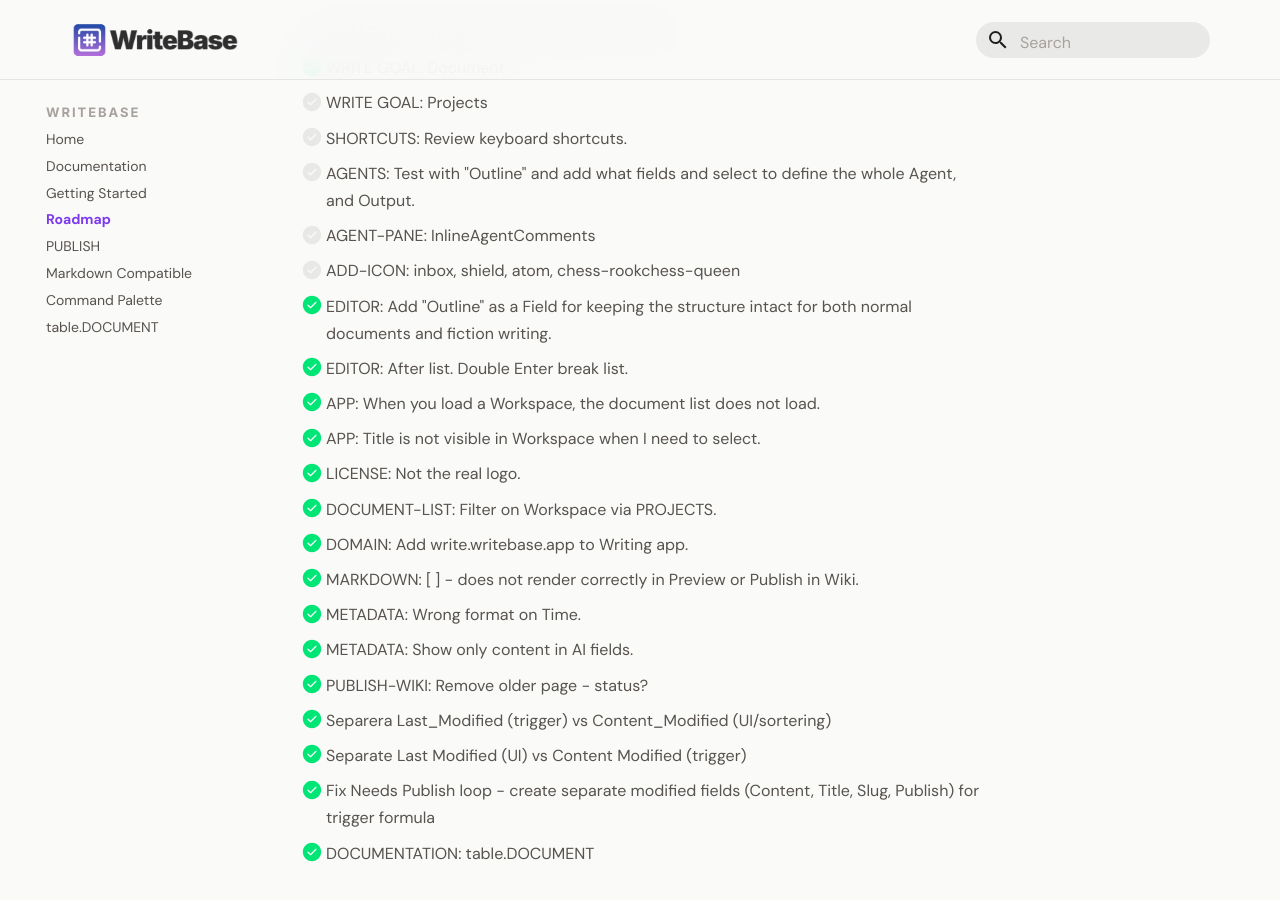
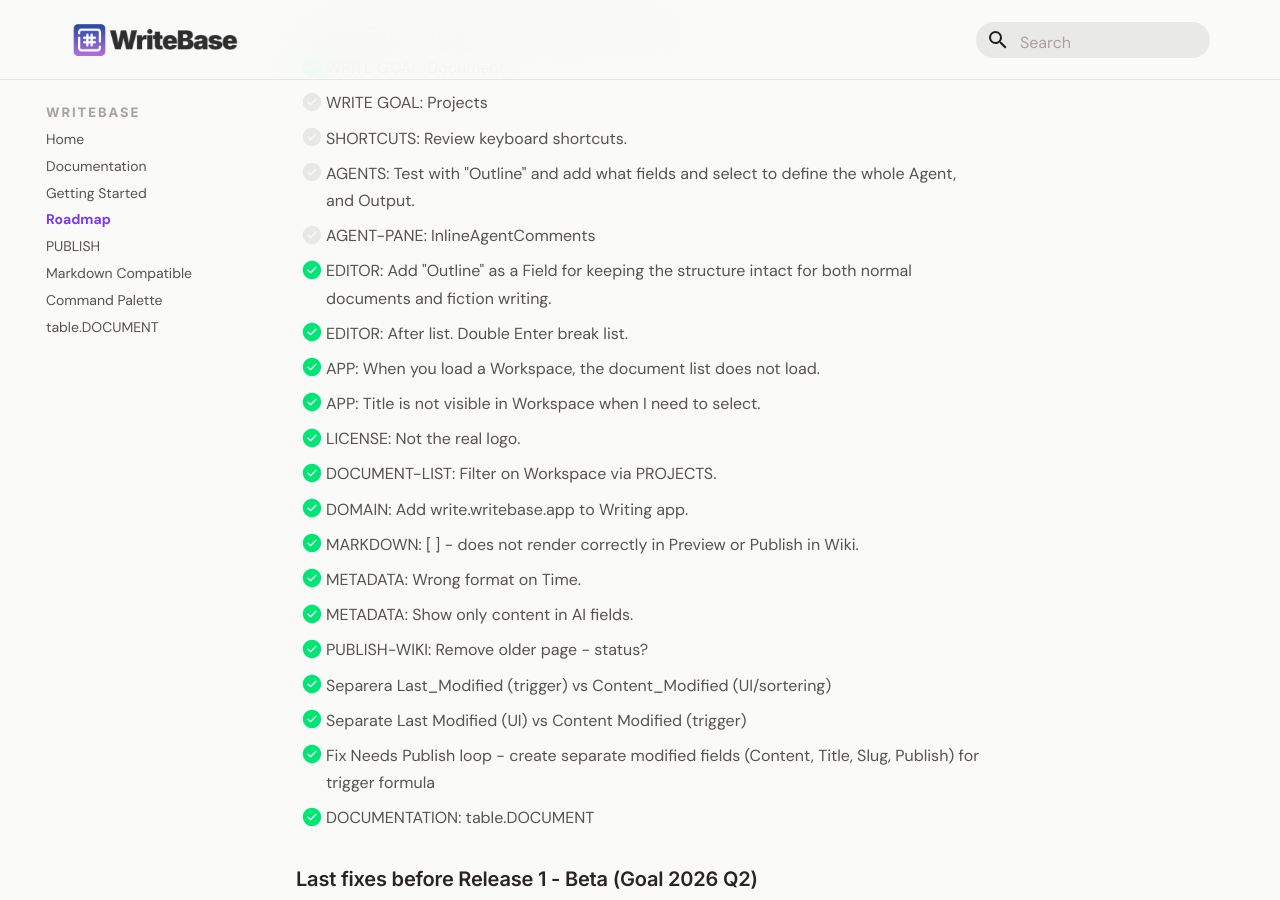
Before and after one commit to larssonhthomas-afk/writebase-docs, an MkDocs documentation site: the page built from docs/009-roadmap.md, in a window 1280 px wide and 900 px high, scrolled down 950 px. Built offline with MkDocs 1.6.1 and Material for MkDocs 9.7.7, drawn with Linux system fonts in a browser that asks for light colours; some web fonts are replaced.

Commit message:
Update 009-roadmap.md

```diff
--- a/docs/009-roadmap.md
+++ b/docs/009-roadmap.md
@@ -42,7 +42,6 @@ This Backlog has a priority 1-3.
 - [ ] SHORTCUTS: Review keyboard shortcuts.
 - [ ] AGENTS: Test with "Outline" and add what fields and select to define the whole Agent, and Output.
 - [ ] AGENT-PANE: InlineAgentComments
-- [ ] ADD-ICON: inbox, shield, atom, chess-rookchess-queen
 
 - [x] EDITOR: Add "Outline" as a Field for keeping the structure intact for both normal documents and fiction writing.
 - [x] EDITOR: After list. Double Enter break list.
```
